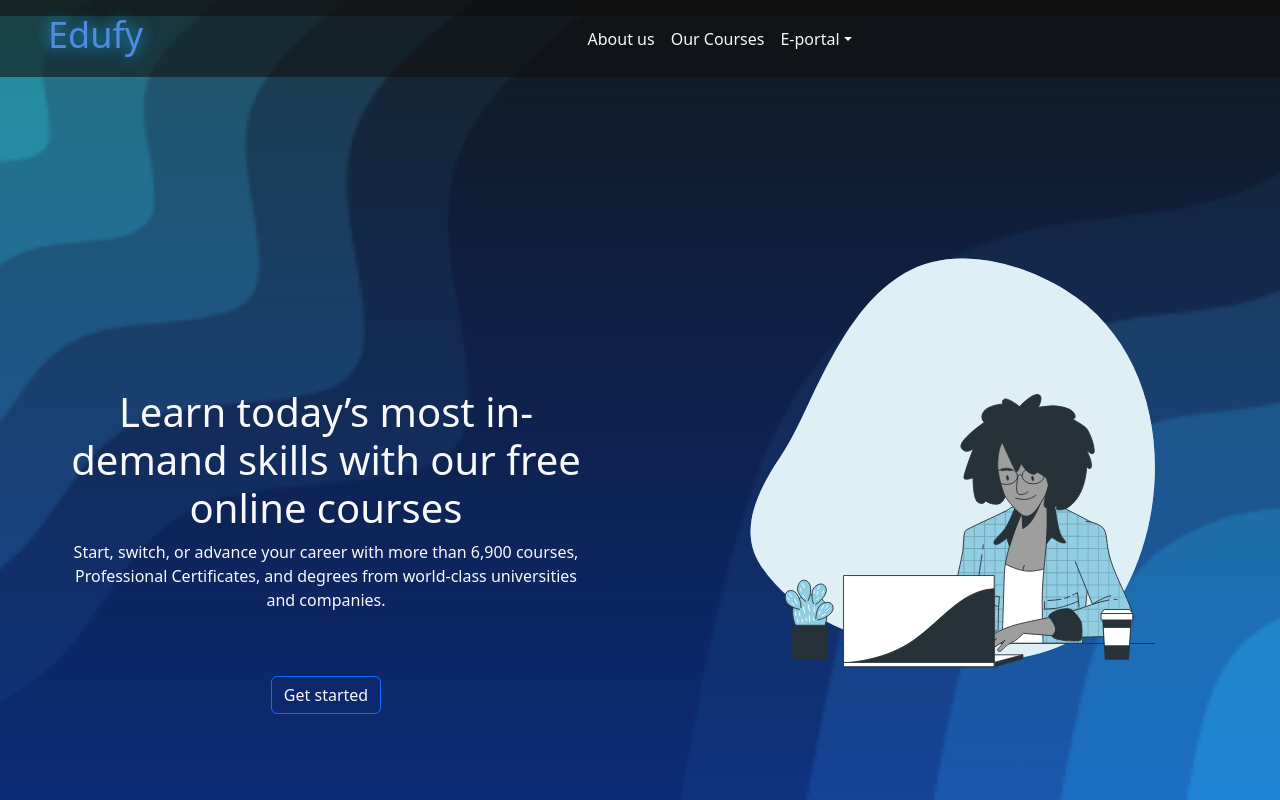
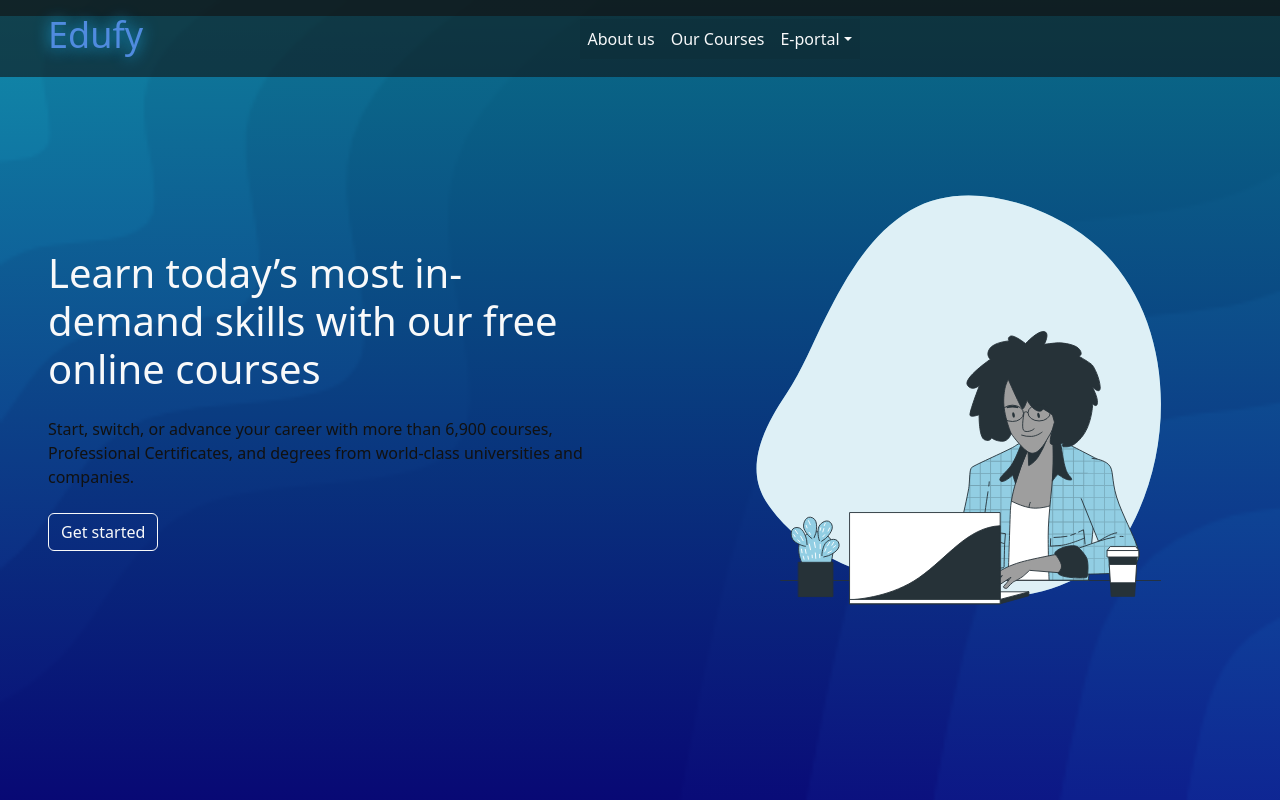
Before and after one commit to Adebayoisreal122/Edufy-frontend, a React (Vite) app: page /studentsignin#/home in a window 1280 px wide. Shown: the top 800 px of the page. Built offline with nearby package versions, Linux system fonts and the light colour scheme.

Commit message:
I made a change on the home page

```diff
--- a/src/App.css
+++ b/src/App.css
@@ -53,11 +53,6 @@ position: fixed;
 
 
 .homi {
-  position: relative;
-  height: 100vh;
-  display: flex;
-  justify-content: center;
-  align-items: center;
   overflow: hidden;
 }
 
@@ -66,26 +61,16 @@ padding-top: 200px;
 }
 
 .back-image {
-  position: absolute;
   top: 0;
   left: 0;
-  width: 100%;
-  height: 100vh;
-  object-fit: cover; /* Ensures the image covers the container without stretching */
   z-index: 0;
+  object-fit: cover;
+  filter: brightness(0.4);
 }
 
 .gradient-overlay {
-  position: absolute;
-  top: 0;
-  left: 0;
-  width: 100%;
-  height: 100%;
-  background: linear-gradient(180deg, rgba(22, 22, 22, 0.37) 0%, rgba(11, 55, 197, 0.5) 100%);
-  z-index: 1;
-  display: flex;
-  flex-direction: column;
-  justify-content: center;
+  background: linear-gradient(rgba(13, 181, 223, 0.575), rgba(10, 7, 185, 0.596));
+  min-height: 100vh;
 }
 
 .learn {
--- a/src/components/Home.jsx
+++ b/src/components/Home.jsx
@@ -24,24 +24,29 @@ const Home = () => {
 
   return (
     <>
-<div className='homi p-5'>
-  <img src="/images/background.png" alt="" className='back-image' />
-  <div className="container-fluid text-center gradient-overlay">
-    <div className="container-fluid home">
-      <div className="row hom">
-        <div className="col-12 col-md-6 p-5 text-light learn hom">
-          <h1 className="hom">Learn today’s most in-demand skills with our free online courses</h1>
-          <p className="hom text-light">
-            Start, switch, or advance your career with more than 6,900 courses, Professional Certificates, and degrees from world-class universities and companies.
-          </p>
-          <button className=" btn btn-outline-primary m-5 text-light align-items-center">
-            <Link to={"/studentsignin"} className='text-light text-decoration-none'>Get started</Link>
+<div className='homi position-relative'>
+  {/* Background Image */}
+  <img src="/images/background.png" alt="" className='back-image position-absolute w-100 h-100 object-fit-cover' />
 
-      </button>
-        </div>
-        <div className="col-12 col-md-6 p-5 text-light hom">
-          <img src="/images/online-school.svg" alt="" className="img-fluid" />
-        </div>
+  {/* Overlay Content */}
+  <div className="container-fluid text-center gradient-overlay position-relative z-1">
+    <div className="row align-items-center min-vh-100">
+      {/* Left Content */}
+      <div className="col-12 col-md-6 p-5 text-light text-start">
+        <h1 className="mb-4">
+          Learn today’s most in-demand skills with our free online courses
+        </h1>
+        <p className="mb-4">
+          Start, switch, or advance your career with more than 6,900 courses, Professional Certificates, and degrees from world-class universities and companies.
+        </p>
+        <Link to="/studentsignin" className="btn btn-outline-light">
+          Get started
+        </Link>
+      </div>
+
+      {/* Right Image */}
+      <div className="col-12 col-md-6 p-5">
+        <img src="/images/online-school.svg" alt="Online School" className="img-fluid" />
       </div>
     </div>
   </div>
```
